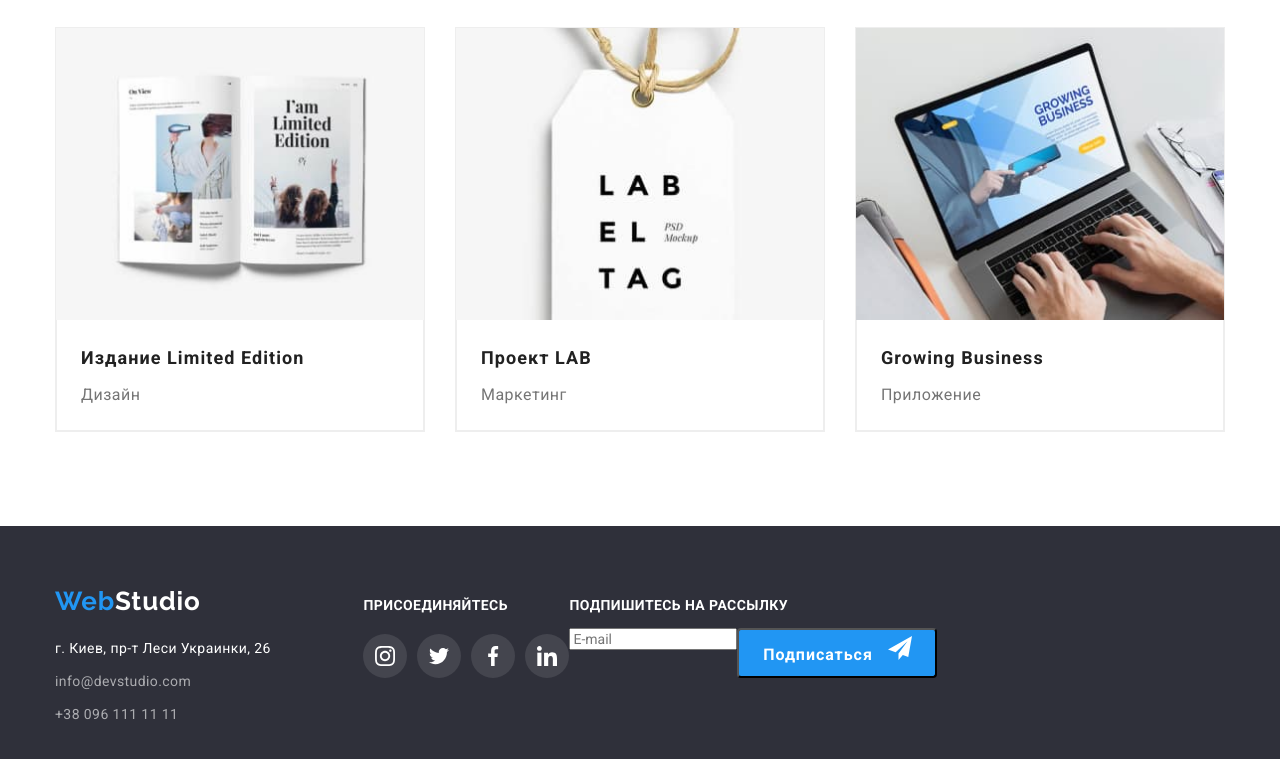
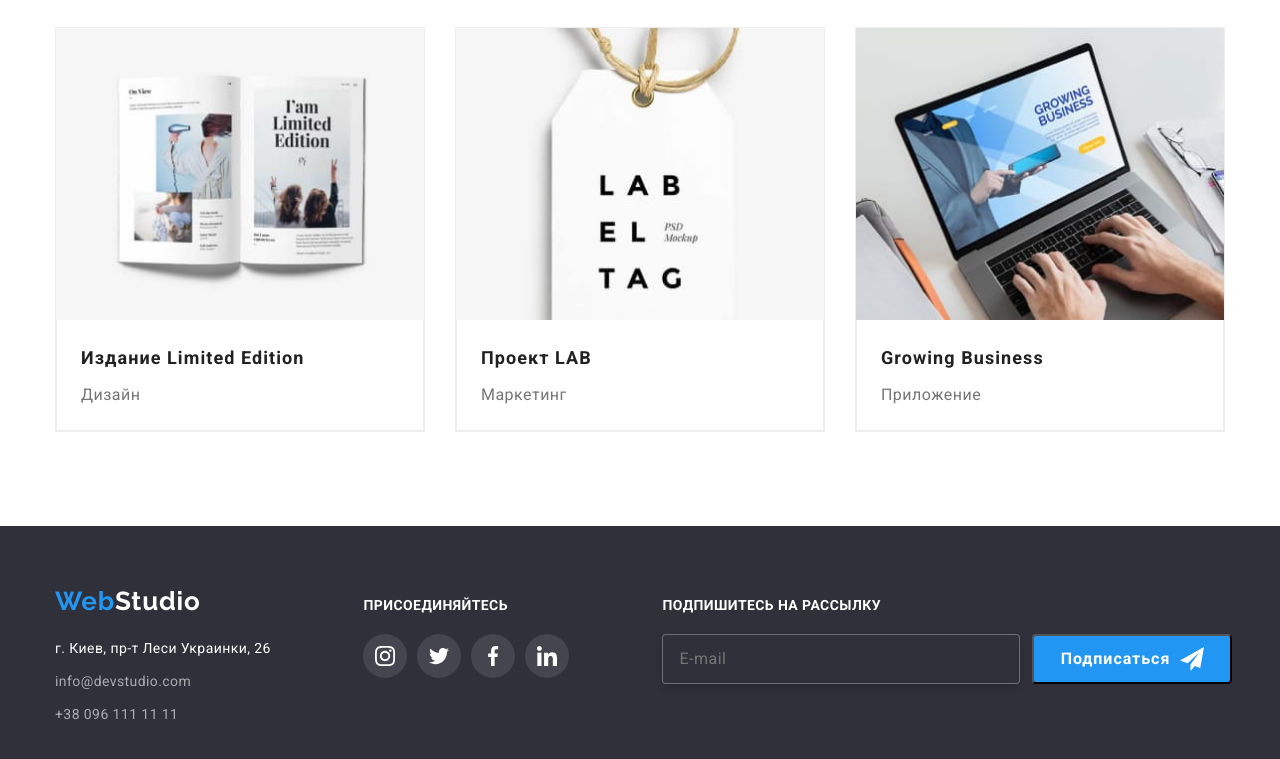
Before and after one commit to SerheiYakimov/goit-markup-hw-06, a plain HTML site: page portfolio.html in a window 1280 px wide. Shown: the part 1107-1866 px from the top of the page. Drawn offline with nearby package versions, Linux system fonts and the light colour scheme.

Commit message:
добвил отправку в футере для портфолио

```diff
--- a/css/styles.css
+++ b/css/styles.css
@@ -815,9 +815,41 @@ img {
 }
 
 .footer-form {
+  width: 570px;
+  height: 86px;
+  margin-left: 93px;
 }
 
+.singup-form {
+  display: flex;
+  justify-content: center;
+  align-items: center;
+  margin-top: 20px;
+}
 
+.form-input {
+  width: 358px;
+  height: 50px;
+  padding-top: 15px;
+  padding-bottom: 15px;
+  padding-left: 16px;
+
+  font-size: 16px;
+  line-height: 1.25;
+  letter-spacing: 0.03em;
+  color: rgba(255, 255, 255, 0.6);
+  background-color: var(--dark-bg-color);
+  border: 1px solid rgba(255, 255, 255, 0.3);
+  filter: drop-shadow(0px 4px 4px rgba(0, 0, 0, 0.15));
+  border-radius: 4px;
+}
+
+.btn-footer {
+  display: flex;
+  justify-content: center;
+  align-items: center;
+  margin-left: 12px;
+}
 
 .btn-footer .icon {
   fill: currentColor;
--- a/portfolio.html
+++ b/portfolio.html
@@ -272,22 +272,16 @@
             </div>
             <div class="footer-form">
                 <h3 class="title-footer-form">Подпишитесь на рассылку</h3>
-                <form name="singup-form">
-                    <ul class="list-footer-form">
-                        <li class="footer-form-item">
-                            <label for="email">
-                                <input type="email" name="email" placeholder="E-mail">
+                <form class="singup-form">
+                    <label class="form-label">
+                        <input class="form-input" type="email" name="email" placeholder="E-mail">
                     </label>
-                        </li>
-                        <li class="footer-form-item">
                     <button type="submit" class="btn-footer">
                         Подписаться
                         <svg class="icon" width="24" height="24">
                             <use href="./images/sprite.svg#icon-send"></use>
                         </svg>
                     </button>
-                        </li>
-                    </ul>
                 </form>
             </div>
         </div>
```
Lines whose indentation alone changed are shown as unchanged.
